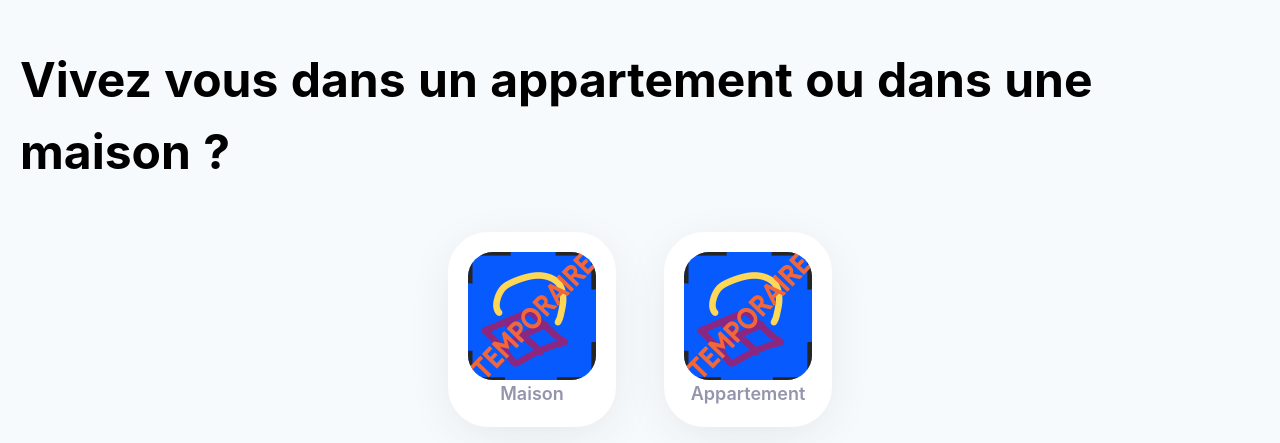
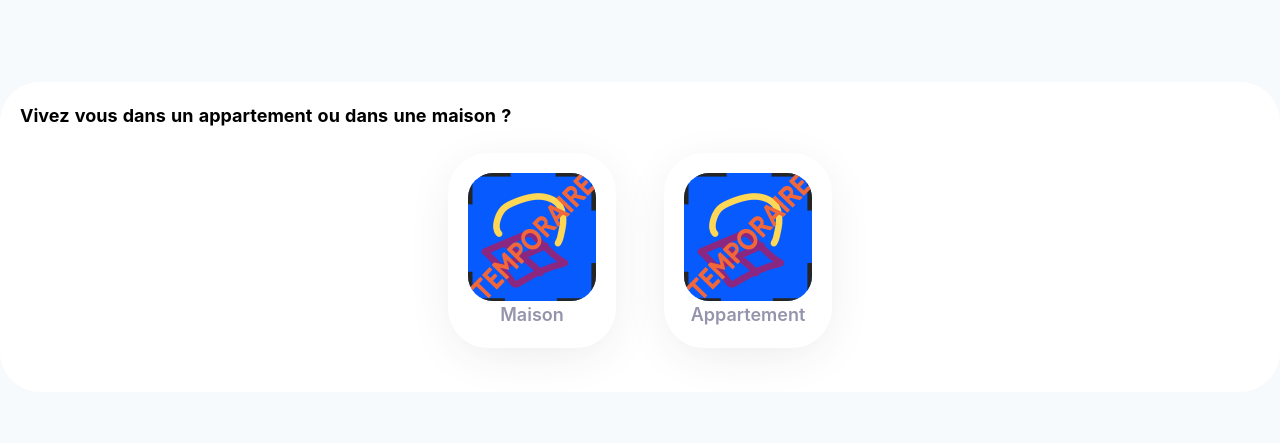
Before and after one commit to Renergie-app/web, a Nuxt app: page / in a window 1280 px wide. Shown: the part 163-606 px from the top of the page. Built offline with nearby package versions, Linux system fonts and the light colour scheme.

Commit message:
Stylize the QuestionCard component

```diff
--- a/components/QuestionCard.vue
+++ b/components/QuestionCard.vue
@@ -1,6 +1,6 @@
 <template>
-  <div class="flex-col">
-    <div class="text-5xl font-bold text-black p-5">
+  <div class="flex-col p-5 container">
+    <div class="text-lg font-bold">
       {{ question }}
     </div>
     <div class="w-full flex justify-center">
@@ -8,6 +8,12 @@
     </div>
   </div>
 </template>
+<style scoped>
+.container {
+  border-radius: 40px;
+  background-color: white;
+}
+</style>
 
 <script>
 export default {
```
